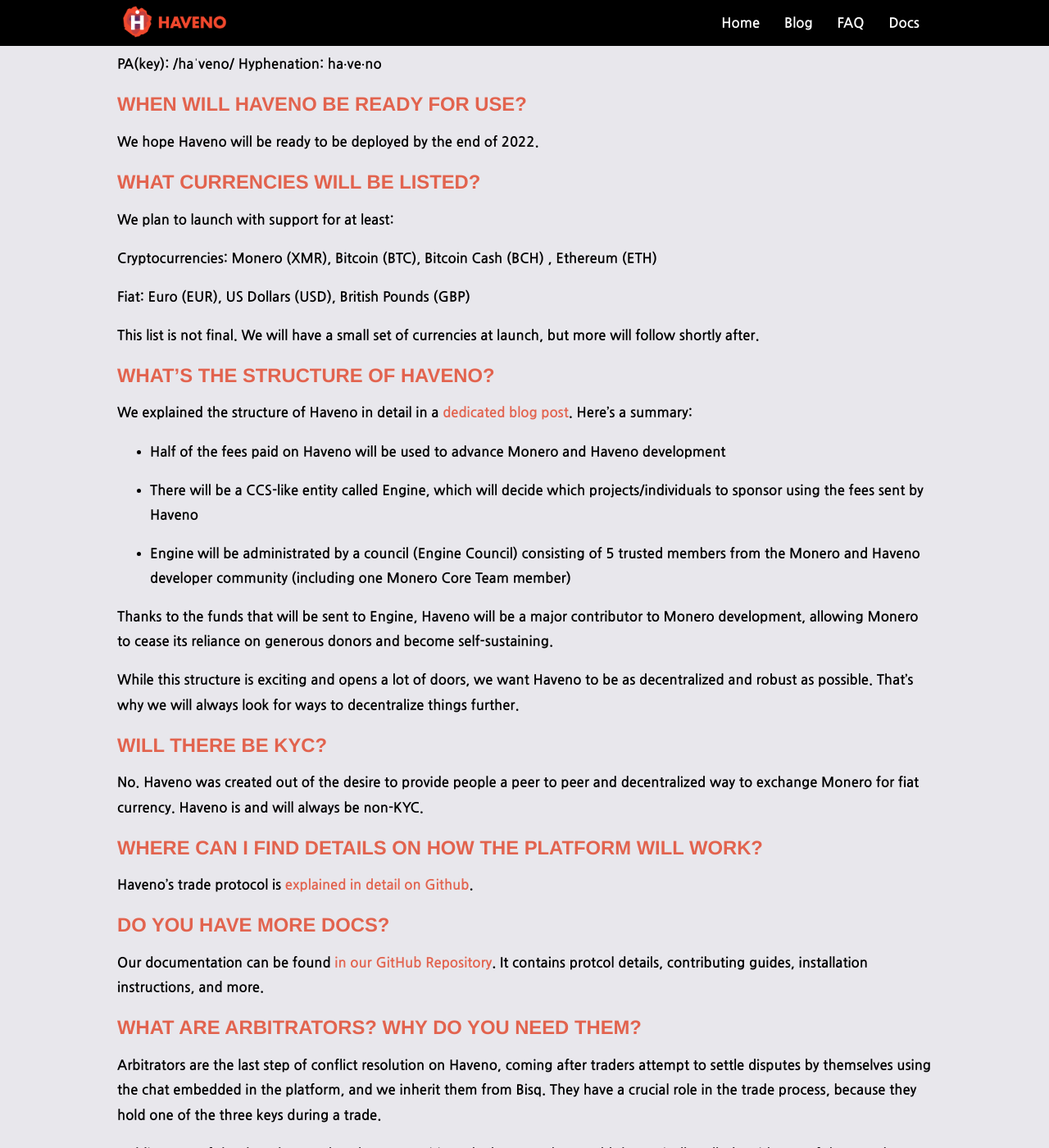
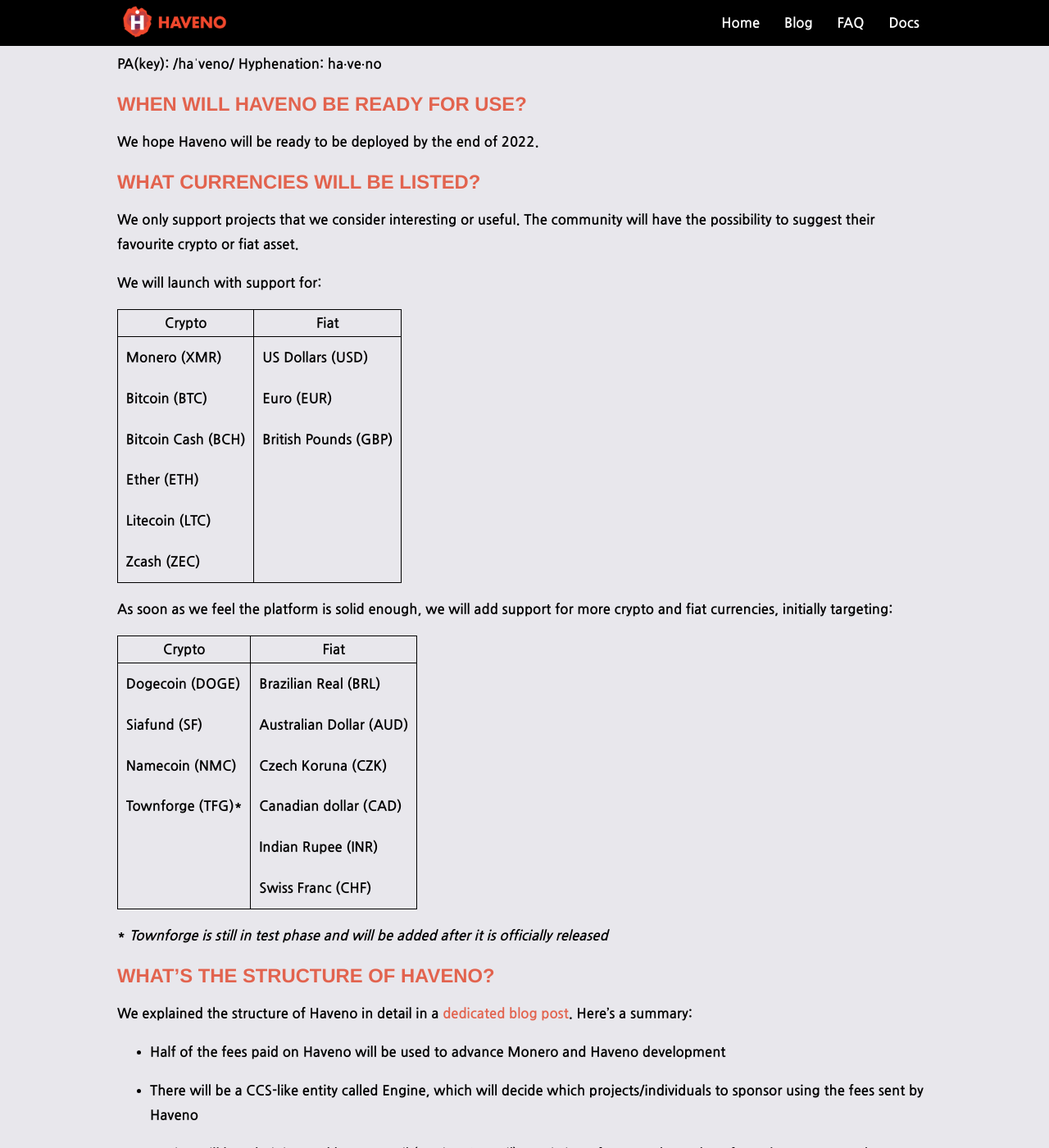
Before and after one commit to haveno-dex/haveno-site, a Jekyll site: the page built from faq.md, in a window 1280 px wide and 1400 px high, scrolled down 1027 px. Shown: the whole window at 82% size. Built offline with Jekyll 4.4.1, drawn with Linux system fonts in a browser that asks for light colours.

Commit message:
faq: add tables of currencies we'll list

```diff
--- a/css/style.css
+++ b/css/style.css
@@ -74,7 +74,8 @@
 }
 
 p,
-ul {
+ul,
+table {
   font-size: 1.2rem;
   line-height: 1.8;
 }
@@ -214,6 +215,26 @@
 
 .shadow {
   box-shadow: 0 1px 5px 0 rgba(0,0,0,.07), 0 7px 17px 0 rgba(0,0,0,.1);
+}
+
+/* TABLES */
+
+table {
+  border: 1px solid;
+  border-collapse: collapse;
+}
+
+th,
+td {
+  border-right: 1px solid;
+}
+
+th {
+  border-bottom: 1px solid;
+}
+
+td {
+  padding: 0.7rem;
 }
 
 @media only screen and (min-width: 62rem) {
--- a/faq.md
+++ b/faq.md
@@ -50,13 +50,31 @@
 
 ## [What currencies will be listed?](#what-currencies-will-be-listed)
 
-We plan to launch with support for at least:
+We only support projects that we consider interesting or useful. The community will have the possibility to suggest their favourite crypto or fiat asset.
 
-Cryptocurrencies:  Monero (XMR), Bitcoin (BTC), Bitcoin Cash (BCH) , Ethereum (ETH)
+We will launch with support for:
 
-Fiat: Euro (EUR), US Dollars (USD), British Pounds (GBP)
+| Crypto | Fiat |
+|---|---|
+| Monero (XMR) | US Dollars (USD) |
+| Bitcoin (BTC) | Euro (EUR) |
+| Bitcoin Cash (BCH) | British Pounds (GBP) |
+| Ether (ETH) |
+| Litecoin (LTC) |
+| Zcash (ZEC) |
 
-This list is not final. We will have a small set of currencies at launch, but more will follow shortly after.
+As soon as we feel the platform is solid enough, we will add support for more crypto and fiat currencies, initially targeting:
+
+| Crypto | Fiat |
+|---|---|
+| Dogecoin (DOGE) | Brazilian Real (BRL)
+| Siafund (SF) | Australian Dollar (AUD)
+| Namecoin (NMC) | Czech Koruna (CZK)|
+| Townforge (TFG)* | Canadian dollar (CAD) |
+| | Indian Rupee (INR) |
+| | Swiss Franc (CHF) |
+
+\* *Townforge is still in test phase and will be added after it is officially released*
 
 ## [What's the structure of Haveno?](#whats-the-structure-of-haveno)
 
```
